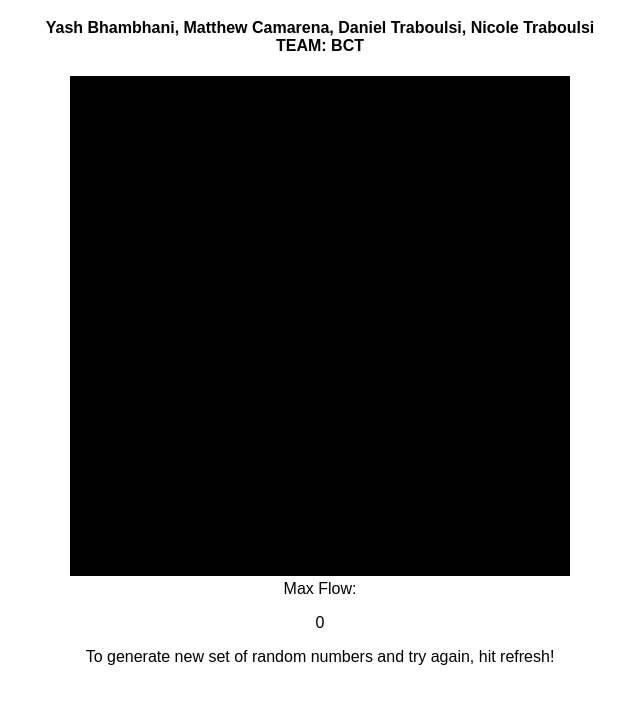
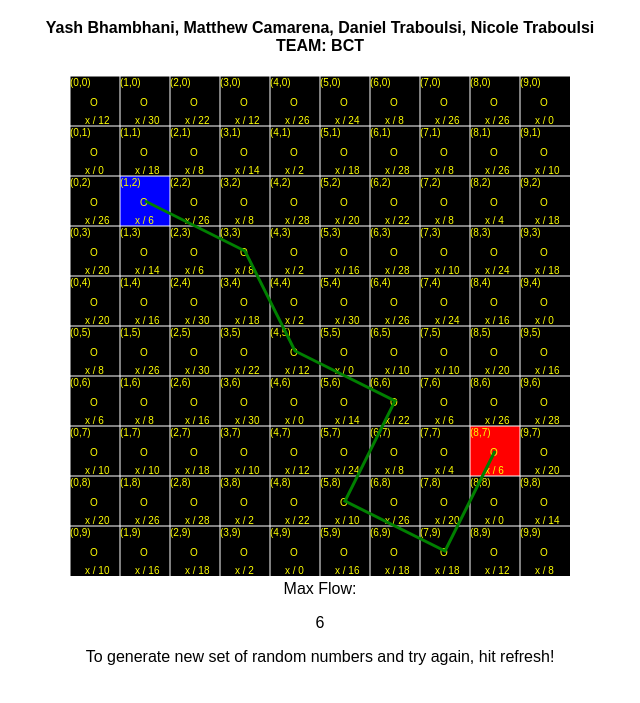
Before and after one commit to MatthewCamarena/KnightsMaxFlow, a plain HTML site: page index.html in a window 1280 px wide. Shown: the part 61-764 px from the top of the page, without its empty margins (320-960 px from the left). Drawn offline with Linux system fonts and the light colour scheme.

Commit message:
Update index.html

```diff
--- a/index.html
+++ b/index.html
@@ -18,20 +18,18 @@ TEAM: BCT
 // =====================================================  Main ====
   var canvas = document.getElementById( "grid" );
   var context = canvas.getContext( "2d" );
-  var context2 = canvas.getContext( "2d" );
+  //var context2 = canvas.getContext( "2d" );
 
   // Initialize 10x10 2D array
   var boardValues = new Array(10);
   var totalFlow = 0;
-  const MAX_SOURCE = boardValues[1][2];
-	const MAX_SINK = boardValues[8][7];
 
   for (var i = 0; i < boardValues.length; i++) {
     boardValues[i] = new Array(10);
   }
 
   start_(context, 0, 0,'white', 'red');
-  stop_(context2, 0, 0,'white', 'blue');
+  stop_(context, 0, 0,'white', 'blue');
   draw_grid( context, 50, 0, 'white', 'yellow' );
   drawPath(context, 50, 0, 'white', 'yellow' );
   KnightsMaxFlow();
```
